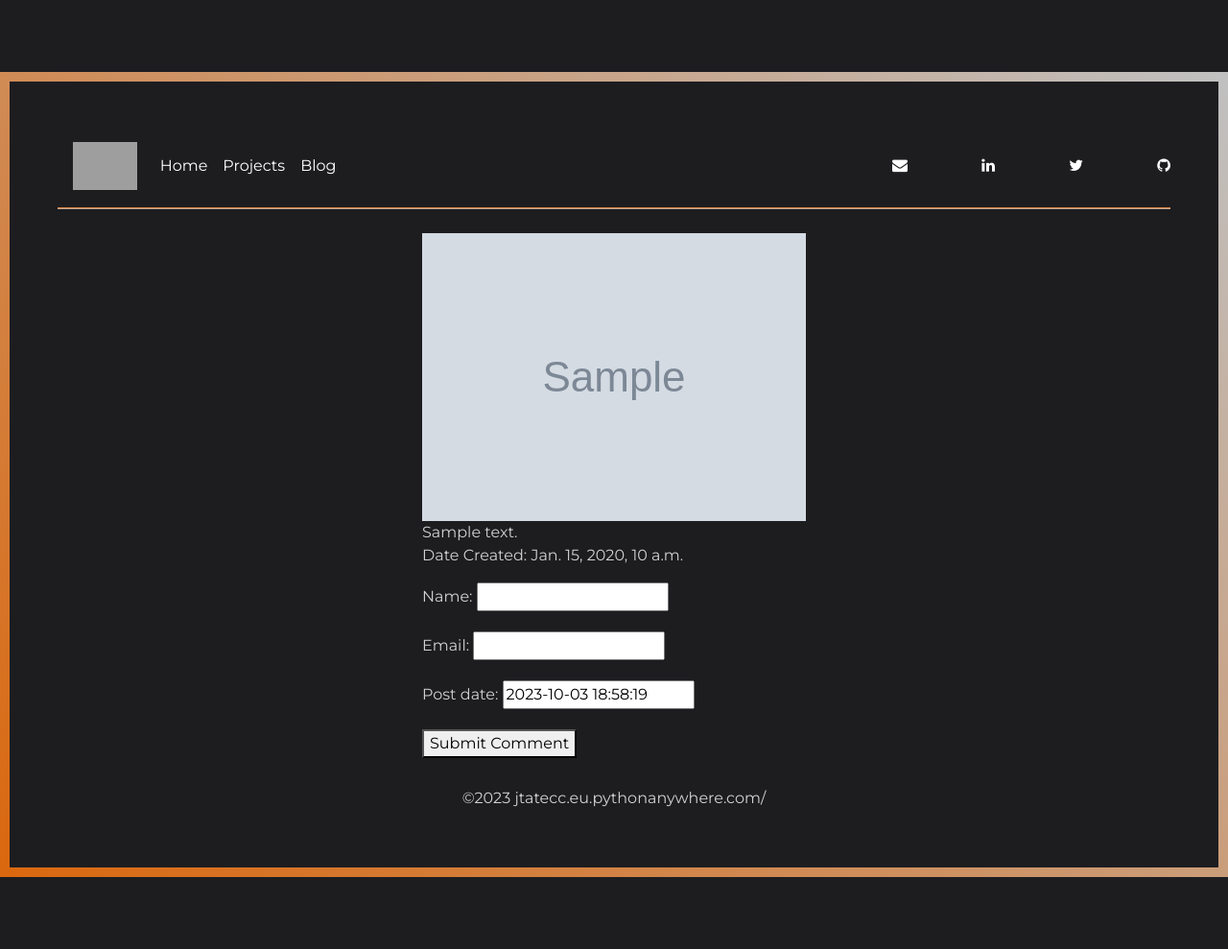
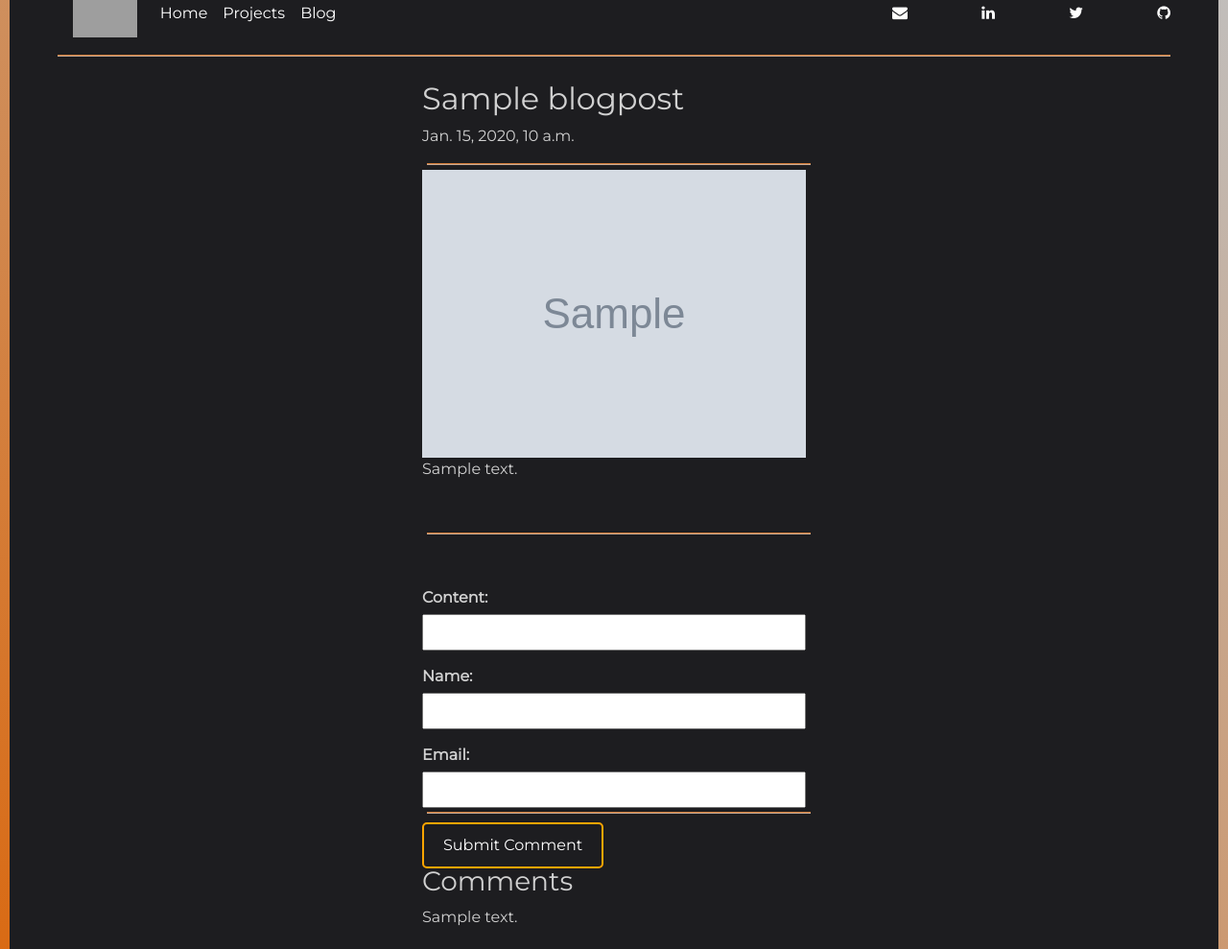
Before and after one commit to JTateCC/MyPortfolio, a Django app: page /blog/1 in a window 1280 px wide. Shown: the whole page at 96% size. Run offline with Django 4.2, Linux system fonts and the light colour scheme; tables that the repository leaves empty hold one stand-in row (values such as "Sample post"); grey boxes marked "Sample" are stand-in pictures; some libraries are stand-ins or nearby versions; grey boxes are pictures that could not be loaded.

Commit message:
refactored all blogs

```diff
--- a/blog/forms.py
+++ b/blog/forms.py
@@ -4,4 +4,4 @@ from blog.models import BlogComment
 class BlogSubmitForm(ModelForm):
     class Meta:
         model = BlogComment
-        fields = ['created_by', 'created_email', 'post_date']
+        fields = ['content', 'created_by', 'created_email',]
--- a/blog/templates/blog/blog_detail.html
+++ b/blog/templates/blog/blog_detail.html
@@ -8,24 +8,49 @@
 
 {% block content %}
 
-<div class="home-container">
-    <div class="blog-content container">
-        <div class="blog-image">
-            <img src="{% static blogpost.image %}">
+<div class="blog-detail-content">
+    <div class="blog-main">
+        <div class="blog-header-info">
+        <h2> {{ blogpost.title }} </h2>
+        <p> {{ blogpost.date_created }} </p>
         </div>
-        <div class="blog-content">
-            {{ blogpost.content }}
+        <div class="spacer horizontal"></div>
+        <div class="blog-detail-info">
+            <div class="blog-image">
+                <img src="{% static blogpost.image %}">
+            </div>
+            <div class="blog-text-content">
+                {{ blogpost.content }}
+            </div>
         </div>
-
-        <p>Date Created: {{ blogpost.date_created }}</p>
     </div>
 
-    <div class="comment-form container">
+    <div class="spacer horizontal"></div>
+
+    <div class="comment-form">
         <form method="post">
             {% csrf_token %}
             {{ form.as_p }}
-            <button type="submit">Submit Comment</button>
+            <button class=btn type="submit">Submit Comment</button>
         </form>
+    </div>
+
+    <div class="spacer horizontal"></div>
+
+    <div class="comment-container">
+        <h3>Comments</h3>
+        {% for c in comments %}
+        <div class="comment-section">
+            <div class="comment-content">
+                <p>{{ c.content }}</p>
+            </div>
+            <div class="comment-info">
+                <p>{{ c.created_by }}</p>
+                <p>{{ c.post_date }}</p>
+            </div>
+        </div>
+        <div class="spacer horizontal"></div>
+        {% endfor %}
     </div>
 </div>
 {% endblock content %}
--- a/blog/views.py
+++ b/blog/views.py
@@ -12,6 +12,7 @@ def all_blogs(request):
 def blog_detail(request, pk):
     blogpost = BlogPost.objects.get(pk=pk)
     comments = BlogComment.objects.filter(blog_post=blogpost)
+    print(comments)
 
     if request.method == 'POST':
         form = BlogSubmitForm(request.POST)
@@ -23,5 +24,5 @@ def blog_detail(request, pk):
         form = BlogSubmitForm()
 
     return render(request, 'blog/blog_detail.html', {'blogpost': blogpost,
-                                                     'form' : form,
-                                                     'comments' : comments})
+                                                     'form': form,
+                                                     'comments': comments})
--- a/static/css/style.css
+++ b/static/css/style.css
@@ -9,6 +9,7 @@ body {
     background: #1d1d20;
     font-family: 'Montserrat';
     opacity: 1.0
+
 }
 
 .top-level {
@@ -20,6 +21,7 @@ body {
     justify-content: center; /* Horizontal centering */
     align-items: center; /* Vertical centering */
     padding: 10px;
+    overflow: auto;
     /* Other styles */
 }
 
@@ -34,7 +36,6 @@ body {
     margin-top: 0;
     margin-bottom: 0;
     align-items: center;
-    overflow: hidden;
     position: relative;
     border: 10px solid transparent;
     border-image: linear-gradient(45deg, var(--grad-1), var(--grad-2)) 1;
@@ -252,3 +253,86 @@ margin-left: 0px;
 margin-right: 0px;
 margin-left: 50px;
 }
+
+
+
+/* ALL BLOGS STYLING */
+
+.blog-content{
+    height: 60vh;
+}
+
+.blog-grid-container{
+    display: grid;
+    grid-template-rows: repeat(auto-fill, minmax(50px, 1fr));
+    grid-template-columns: 100%;
+    gap: 20px;
+    height: 100%; /* Set the height to 100% of the viewport height */
+    }
+
+
+.blog-card {
+    display: flex;
+    flex-direction: row;
+    border: 1px solid #ccc;
+    padding: 5px; /* Increase the padding for more height */
+    margin: 5px auto;
+    justify-content: space-between;
+    align-items: center;
+    width: 100%;
+    }
+
+
+
+/* CSS for the blog title */
+.blog-title {
+    margin: 0 50px; /* Remove default margin for h3 */
+}
+
+/* CSS for the blog date */
+.blog-date {
+    margin: 0 50px; /* Remove default margin for p */
+    color: #777;
+}
+
+/* BLOG-DETAIL STYLING */
+
+.blog-detail-content{
+    display:flex;
+    flex-direction: column;
+    width:100%;
+    height:100%;
+    justify-content:space-between;
+
+
+}
+
+.comment-form{
+    height:20%;
+}
+/* CSS for form groups (label + input) */
+.comment-form p{
+    margin-bottom: 15px; /* Adjust the margin as needed for spacing between groups */
+}
+
+/* CSS for form labels */
+.comment-form p label {
+    display: block; /* Display labels as block elements to stack them on top of inputs */
+    font-weight: bold; /* Optionally, make labels bold */
+    margin-bottom: 5px; /* Adjust the margin as needed for spacing between label and input */
+}
+
+/* CSS for form input elements (assuming "comment" is a text input) */
+.comment-form p input{
+    /* Add your existing styles for text input elements here */
+    width: 100%; /* Ensure the input takes up the full width of the container */
+    padding: 5px; /* Adjust padding as needed */
+}
+
+.comment-container {
+display:flex;
+flex-direction: column;
+width:100%;
+height:10%;
+max-height:500px;
+}
--- a/templates/base.html
+++ b/templates/base.html
@@ -62,7 +62,7 @@
                     {% endblock content %}
 
                 </div>
-                <footer>©2023 jtatecc.eu.pythonanywhere.com/</footer>
+
             </div>
 
         </div>
```
Also changed, not shown: blog/templates/blog/all_blogs.html (+15 -8 lines).
